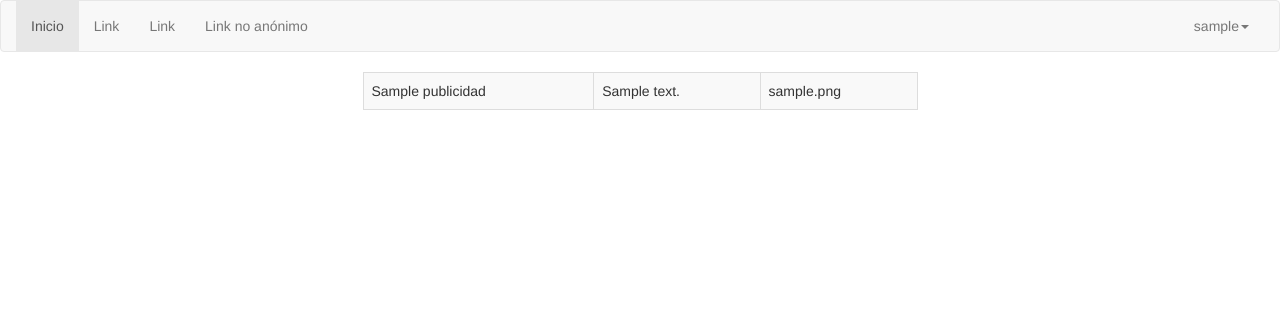
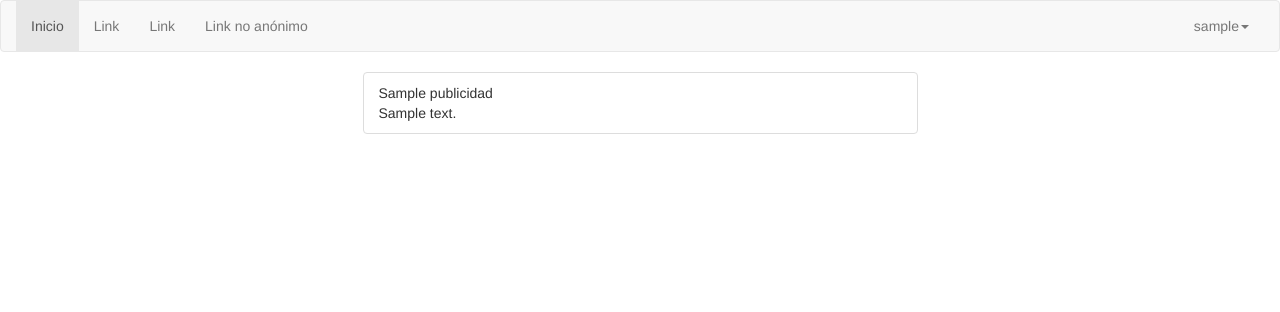
Before and after one commit to ganiserb/tp2ma, a Django app: page /listapublicidades/ in a window 1280 px wide. Shown: the top 312 px of the page. Run offline with Django 3.2, Linux system fonts and the light colour scheme; a user stored in the database is signed in; tables that the repository leaves empty hold one stand-in row (values such as "Sample post"); some libraries are stand-ins or nearby versions.

Commit message:
Eliminacion codigo redundante. Cambio vista publicidades (bootstrap)

```diff
--- a/jardinator/publicidades/models.py
+++ b/jardinator/publicidades/models.py
@@ -8,5 +8,8 @@ class Publicidad(models.Model):
     foto = models.ImageField(upload_to="imagenes_publicidades")
     fecha = models.DateTimeField(auto_now_add=True)
 
+    def __str__(self):
+        return self.titulo
+
     class Meta:
         verbose_name_plural = "Publicidades"
--- a/jardinator/publicidades/templates/publicidades/listapublicidades.html
+++ b/jardinator/publicidades/templates/publicidades/listapublicidades.html
@@ -2,18 +2,30 @@
 
 {% block content %}
 
-{% for publicidad in publicidades %}
-<table class="table table-bordered table-striped" width="20">
-    <tr>
-        <colgroup>
-            <col class="span9">
-            <col class="span">
-        </colgroup>
-        <td>{{ publicidad.titulo }}</td>
-        <td>{{ publicidad.texto }}</td>
-        <td>{{ publicidad.foto }}</td>
-    </tr>
-</table>
-{% endfor %}
+<div class="row">
+    {#  Contenedor Lista de Publicidades  #}
+    <div class="col-md-12">
+        <ul class="list-group">
+        {% for publicidad in publicidades %}
+            <li class="list-group-item">
+                <div class="row">   {# Contenedor Publicidad #}
+                    <div class="col-md-12">
+                        <div class="row">   {# Titulo #}
+                            <div class="col-md-12">
+                                {{ publicidad.titulo }}
+                            </div>
+                        </div>
+                        <div class="row">   {# Contenido #}
+                            <div class="col-md-12">
+                                {{ publicidad.texto }}
+                            </div>
+                        </div>
+                    </div>
+                </div>
+            </li>
+        {% endfor %}
+        </ul>
+    </div>
+</div>
 
 {% endblock content %}
```
Also changed, not shown: jardinator/publicidades/admin.py (+1 -9 lines).
